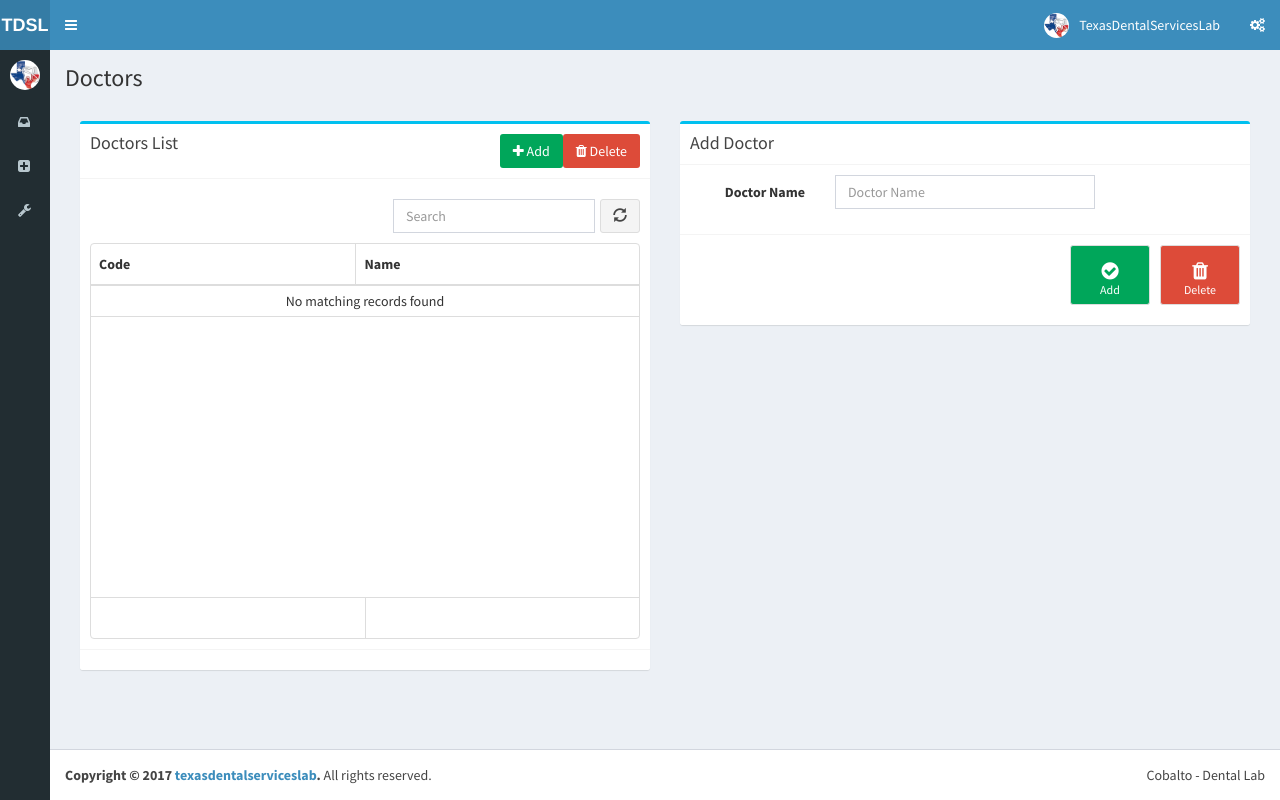
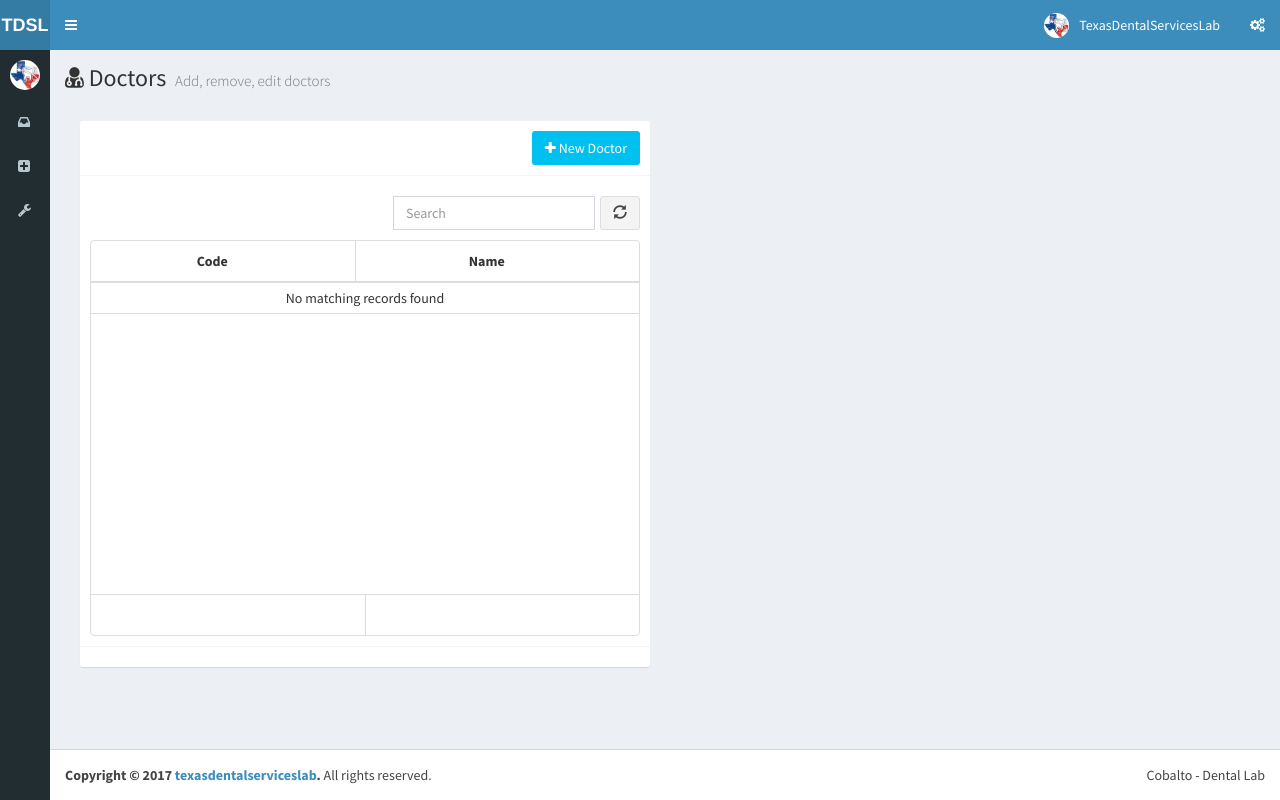
Before and after one commit to fwilmar/cobaltoweb, a Django app: page /sheduler/formdoctor/ in a window 1280 px wide. Run offline with Django 3.2, Linux system fonts and the light colour scheme; lists and menus that the app fills with data are empty; parts of the project's set-up code (start-up, migrations or seed data) failed here and were passed over; some libraries are stand-ins or nearby versions.

Commit message:
TRELLO101-Crear rest CRUD doctores

```diff
--- a/WebServer/dental1/sheduler/templates/sheduler/formDoctor.html
+++ b/WebServer/dental1/sheduler/templates/sheduler/formDoctor.html
@@ -2,31 +2,30 @@
 {% extends "sheduler/starter.html" %}
 {% block content-header %}
       <h1>
+        <i class="fa fa-user-md"></i>
         Doctors
+        <small>Add, remove, edit doctors</small>
       </h1>
+
 {% endblock content-header %}
 {% block container %}
     <section class="content">
         <div class="row">
             <div class="col-sm-6">
               <!-- Horizontal Form -->
-              <div class="box box-info ">
+              <div class="box box-solid">
                 <!-- /.box-header -->
                 <div class="box-header with-border">
-                  <h3 class="box-title">Doctors List</h3>
-                  <a id="btn-delete" class="btn bg-red pull-right" data-toggle="modal" data-target="#DeleteModal">
-                    <i class="fa fa-trash"></i> Delete
-                  </a>
-                  <a id="btn-save" class="btn bg-green pull-right" data-toggle="modal" data-target="#AddModal">
-                    <i class="fa fa-plus"></i> Add
+                  <a id="btn-save" class="btn bg-aqua pull-right" href="/sheduler/formdoctor?numdoc=new">
+                    <i class="fa fa-plus"></i> New Doctor
                   </a>
                 </div>
                 <!-- form start -->
-                <form class="form-horizontal" id="form-order">
+                <form class="form-horizontal" id="form-doctor">
                 {% csrf_token %}
                   <div class="box-body">
                     <div class="start-template">
-                      <table id="tableOrder"
+                      <table id="tableDoctor"
                         data-toggle="table"
                         data-classes="table table-hover table-condensed table-responsive"
                         data-search="true"
@@ -38,8 +37,8 @@
                         data-height=450>
                           <thead>
                             <tr>
-                              <th data-field="id" data-sortable="true" data-formatter="identifierFormatter">Code</th>
-                              <th data-field="name" data-sortable="true">Name</th>
+                              <th data-field="id" data-sortable="true" data-formatter="identifierFormatter" data-align="center">Code</th>
+                              <th data-field="name" data-sortable="true" data-align="center">Name</th>
                             </tr>
                           </thead>
                        </table>
@@ -53,9 +52,13 @@
               </div>
             </div>
             <div class="col-sm-6">
-              <div class="box box-info">
+              <div class="box box-success box-solid" id="EditDoctor">
                 <div class="box-header with-border">
-                  <h3 class="box-title">Add Doctor</h3>
+                  <h3 class="box-title text-white">Edit Doctor</h3>
+                  <div class="box-tools pull-right">
+                    <button type="button" class="btn btn-box-tool" data-widget="collapse"><i class="fa fa-minus"></i></button>
+                    <button type="button" class="btn btn-box-tool" data-widget="remove"><i class="fa fa-remove"></i></button>
+                  </div>
                 </div>
                 <!-- /.box-header -->
                 <!-- form start -->
@@ -63,9 +66,9 @@
                 {% csrf_token %}
                   <div class="box-body">
                     <div class="form-group">
-                      <label for="inputPatient" class="col-sm-3 control-label">Doctor Name</label>
+                      <label for="inputDoctorName" class="col-sm-3 control-label text-green">Doctor Name</label>
                       <div class="col-sm-6">
-                            <input id="inputPatient" type="text" class="form-control" placeholder="Doctor Name">
+                            <input id="inputDoctorName" type="text" class="form-control" placeholder="Doctor Name">
                       </div>
                     </div>
                   </div>
@@ -75,28 +78,90 @@
                       <i class="fa fa-trash"></i>Delete
                     </a>
                     <a id="btn-save" class="btn btn-app bg-green pull-right" data-toggle="modal" data-target="#SaveModal">
-                      <i class="fa fa-check-circle"></i>Add
+                      <i class="fa fa-check-circle"></i>Save
                     </a>
                   </div>
                   <!-- /.box-footer -->
                 </form>
               </div>
+              <div class="box box-info box-solid" id="AddDoctor">
+                <div class="box-header with-border">
+                  <h1 class="box-title text-white">Add New Doctor</h1>
+                  <div class="box-tools pull-right">
+                    <button type="button" class="btn btn-box-tool" data-widget="collapse"><i class="fa fa-minus"></i></button>
+                    <button type="button" class="btn btn-box-tool" data-widget="remove"><i class="fa fa-remove"></i></button>
+                  </div>
+                </div>
+                <!-- /.box-header -->
+                  <div class="box-body">
+                    <div class="form-group">
+                      <label for="inputNewDoctor" class="col-sm-3 control-label text-aqua">Doctor Name</label>
+                      <div class="col-sm-6">
+                            <input id="inputNewDoctor" type="text" class="form-control" placeholder="Doctor Name">
+                      </div>
+                    </div>
+                  </div>
+                  <!-- /.box-body " -->
+                  <div class="box-footer">
+                    <a id="btn-delete" class="btn btn-app bg-red pull-right" href="/sheduler/formdoctor/">
+                      <i class="fa fa-close"></i>Cancel
+                    </a>
+                    <a id="btn-save" class="btn btn-app bg-aqua pull-right" data-toggle="modal" data-target="#SaveModal">
+                      <i class="fa fa-check-circle"></i>Create
+                    </a>
+                  </div>
+                  <!-- /.box-footer -->
+              </div>
             </div>
         </div>
           <!-- /.row -->
-        <div class="modal fade " id="AddModal" tabindex="-1" role="dialog" aria-labelledby="AddModal">
-          <div class="modal-dialog modal-sm " role="document">
+        <div class="modal fade " id="DeleteModal" tabindex="-1" role="dialog" aria-labelledby="DeleteModalLabel">
+          <div class="modal-dialog modal-sm modal-danger" role="document">
             <div class="modal-content">
               <div class="modal-header">
                 <button type="button" class="close" data-dismiss="modal" aria-label="Close"><span aria-hidden="true">&times;</span></button>
-                <h4 class="modal-title" id="AddModal">Doctor</h4>
+                <h4 class="modal-title" id="DeleteModalLabel">DELETE</h4>
               </div>
               <div class="modal-body">
-                 Delete Order?
+                 Are You Sure?
               </div>
               <div class="modal-footer">
-                <button type="button" class="btn btn-outline" data-dismiss="modal">Close</button>
-                <button type="button" class="btn btn-outline" onclick="return deleteOrder();">Delete Order</button>
+                <button type="button" class="btn btn-outline pull-left" data-dismiss="modal">Cancel</button>
+                <button type="button" class="btn btn-outline" onclick="return deleteDoctor();">Yes, Delete it!!</button>
+              </div>
+            </div>
+          </div>
+        </div>
+        <div class="modal fade " id="SaveModal" tabindex="-1" role="dialog" aria-labelledby="SaveModalLabel">
+          <div class="modal-dialog modal-sm modal-info" role="document">
+            <div class="modal-content">
+              <div class="modal-header">
+                <button type="button" class="close" data-dismiss="modal" aria-label="Close"><span aria-hidden="true">&times;</span></button>
+                <h4 class="modal-title" id="SaveModalLabel">Confirmation</h4>
+              </div>
+              <div class="modal-body">
+                 Do you want to save changes?
+              </div>
+              <div class="modal-footer">
+                <button type="button" class="btn btn-outline pull-left" data-dismiss="modal">Cancel</button>
+                <button type="button" class="btn btn-outline" onclick="return saveDoctor();">Save changes</button>
+              </div>
+            </div>
+          </div>
+        </div>
+        <div class="modal fade " id="confirmModal" tabindex="-1" role="dialog" aria-labelledby="confirmModalLabel">
+          <div class="modal-dialog modal-sm modal-success" role="document">
+            <div class="modal-content">
+              <div class="modal-header">
+                <button type="button" class="close" data-dismiss="modal" aria-label="Close"><span aria-hidden="true">&times;</span></button>
+                <h4 class="modal-title" id="confirmModalLabel">Success</h4>
+              </div>
+              <div class="modal-body">
+                 Success !!
+              </div>
+              <div class="modal-footer">
+                  <a class="btn pull-left btn-outline" href="/sheduler/formdoctor">OK
+                  </a>
               </div>
             </div>
           </div>
@@ -105,12 +170,53 @@
 {% endblock container %}
 {% block extra_js %}
     <script type="text/javascript">
+          var typeform;
+          window.onload = function() {
+            if(get('numdoc')!=null)
+            {
+              if(get('numdoc')=="new"){
+                $('#AddDoctor').show();
+                $('#EditDoctor').hide();
+                typeform = 'create';
+              }else{
+                $('#AddDoctor').hide();
+                $('#EditDoctor').show();
+                toolDoctorJs.readDoctor(get('numdoc'));
+                typeform = 'update';
+              }
+            }else{
+                $('#AddDoctor').hide();
+                $('#EditDoctor').hide();
+            }
+        }
+
+        function deleteDoctor(){
+          toolDoctorJs.deleteDoctor(get('numdoc'));
+          // window.location = "/sheduler/index/";
+        }
+        function saveDoctor(){
+            if(typeform=='create'){
+              toolDoctorJs.createDoctor();
+            }
+            else{
+              toolDoctorJs.updateDoctor(get('numdoc'));
+            }
+            // window.location = "/sheduler/index/";
+        }
 
         function identifierFormatter(value, row, index) {
             return [
-                    '<a class="" href="/sheduler/formdoctor?fonum='+row.id+'" title="formdoctor">',
+                    '<a class="" href="/sheduler/formdoctor?numdoc='+row.id+'" title="formdoctor">',
                         value,
                     '</a>'].join('');
         }
+
+        function get(name){
+           if(name=(new RegExp('[?&]'+encodeURIComponent(name)+'=([^&]*)')).exec(location.search));
+           if(name != null)
+              return decodeURIComponent(name[1]);
+           else
+            return null;
+        }
     </script>
 {% endblock extra_js %}
```
Also changed, not shown: WebServer/dental1/sheduler/static/source/doctor.js (+108 -3 lines), WebServer/dental1/sheduler/templates/sheduler/indexOrder.html (+4 -3 lines).
